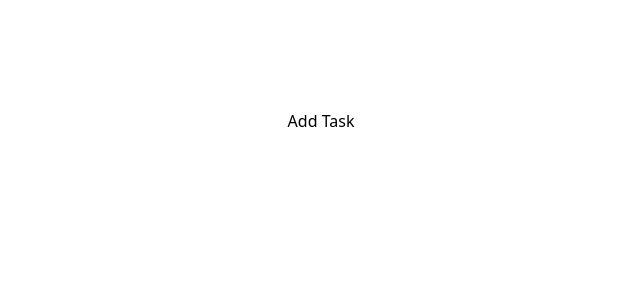
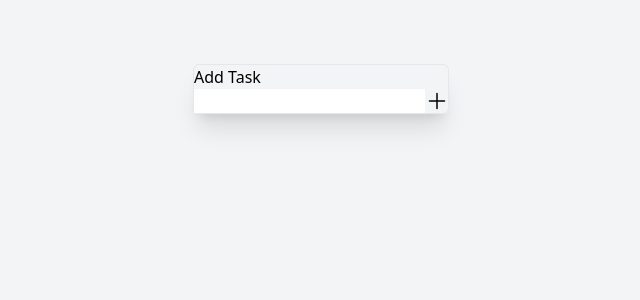
Before and after one commit to pakerchang/todolist-vue, a Vue app: page / in a window 1280 px wide. Shown: the top 300 px of the page, without its empty margins (319-959 px from the left). Built offline with nearby package versions, Linux system fonts and the light colour scheme.

Commit message:
feat(taskbar): #4 Add task bar component.

```diff
--- a/src/App.vue
+++ b/src/App.vue
@@ -14,6 +14,6 @@
 </template>
 <script setup>
 import LayoutPublic from '@/components/layout/LayoutPublic.vue';
+import LayoutAddTask from '@/components/layout/LayoutAddTask.vue';
 import AddTask from '@/components/AddTask.vue';
-import LayoutAddTask from '@/components/layout/LayoutAddTask.vue';
 </script>
--- a/src/components/AddTask.vue
+++ b/src/components/AddTask.vue
@@ -1,12 +1,17 @@
 <script setup>
+import { useTaskList } from "@/store/taskList";
 import { Combobox, ComboboxInput } from "@headlessui/vue";
-import { useTaskList } from "@/store/taskList";
-
-
+import { PlusIcon } from '@heroicons/vue/24/outline';
+import { ref } from 'vue'
 
 </script>
 <template>
   <Combobox>
-    <ComboboxInput />
+    <div class="w-full flex">
+      <ComboboxInput />
+      <button>
+        <PlusIcon class="w-6 h-6" />
+      </button>
+    </div>
   </Combobox>
 </template>
--- a/src/components/layout/LayoutAddTask.vue
+++ b/src/components/layout/LayoutAddTask.vue
@@ -1,5 +1,5 @@
 <template >
-  <div class="w-full h-1/3 flex flex-col justify-center items-center">
+  <div class="w-1/5 flex flex-col mt-16 border rounded-md shadow-xl">
     <slot name="title"></slot>
     <slot name="taskBar"></slot>
   </div>
--- a/src/components/layout/LayoutPublic.vue
+++ b/src/components/layout/LayoutPublic.vue
@@ -1,5 +1,5 @@
 <template >
-  <div class="w-screen h-screen flex flex-col">
+  <div class="w-screen h-screen flex flex-col items-center bg-gray-100">
     <slot></slot>
   </div>
 </template>
--- a/src/store/taskList.js
+++ b/src/store/taskList.js
@@ -1,7 +1,15 @@
 import { defineStore } from "pinia";
 
 export const useTaskList = defineStore("taskList", {
-  state: () => ({}),
-  getter: {},
-  actions: {},
+  state: () => ({
+    taskList: [],
+  }),
+  getter: {
+    getTaskList: (state) => state.taskList,
+  },
+  actions: {
+    addTask(data) {
+      this.taskList = [...this.taskList, data];
+    },
+  },
 });
```
